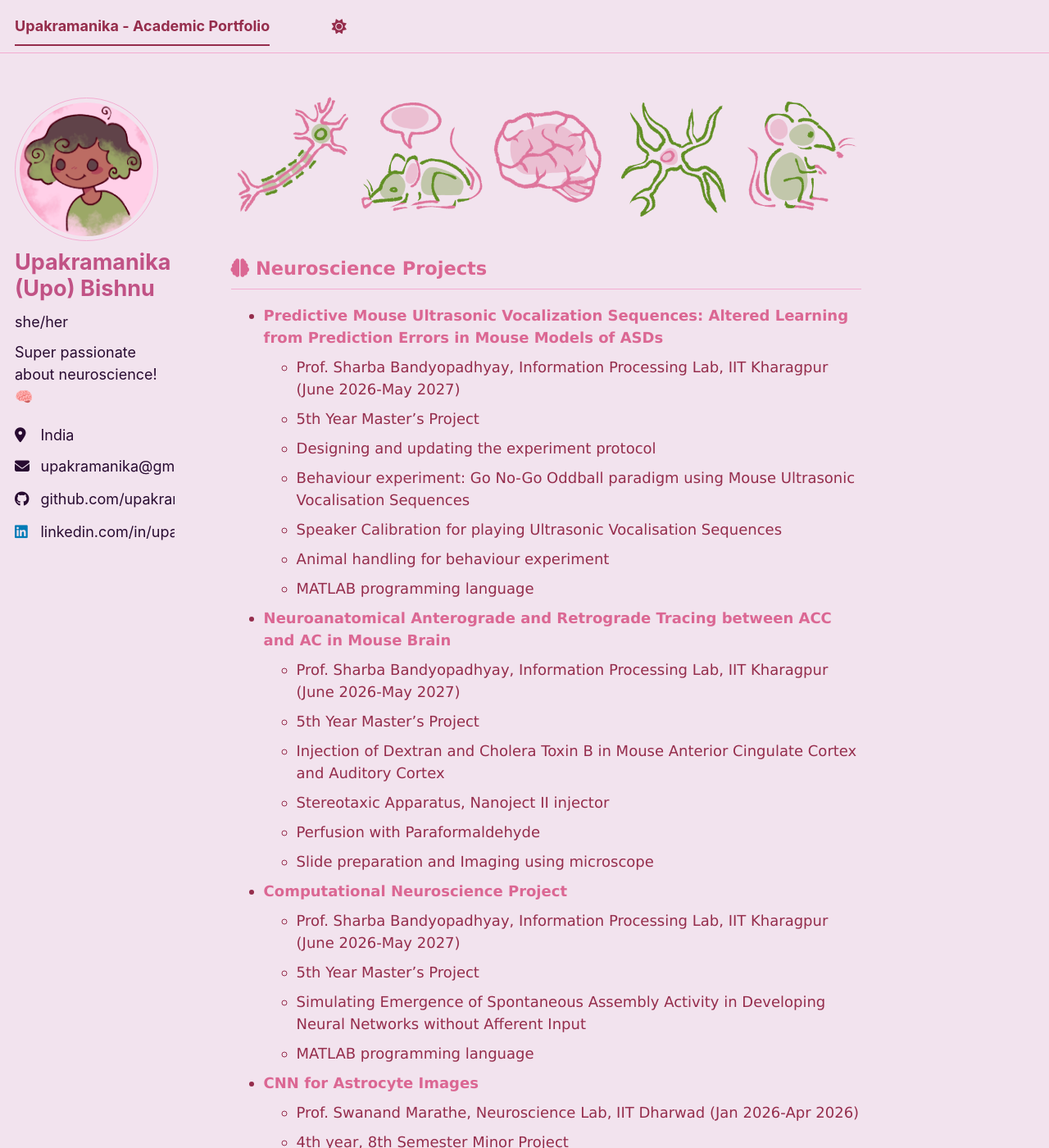
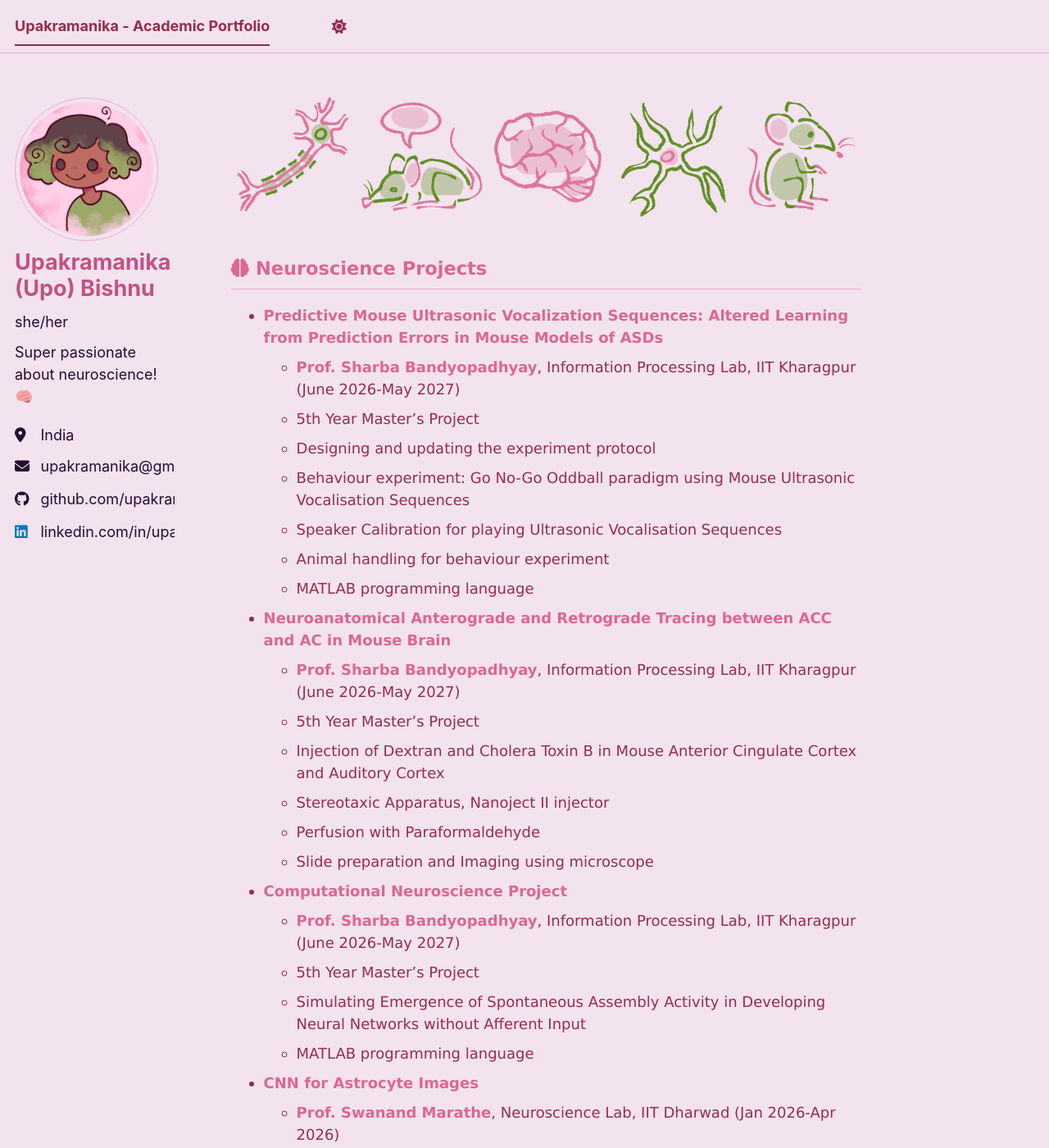
Before and after one commit to upakramanika/upakramanika.github.io, a Jekyll site: the page built from _pages/about.md, in a window 1280 px wide and 1400 px high. Shown: the whole window at 82% size. Built offline with Jekyll 4.4.1, drawn with Linux system fonts in a browser that asks for light colours; a style sheet for code colours, icons or effects is not loaded.

```diff
--- a/_pages/about.md
+++ b/_pages/about.md
@@ -9,7 +9,7 @@ permalink: /
 ## <i class="fas fa-brain"></i> Neuroscience Projects
 
 * **Predictive Mouse Ultrasonic Vocalization Sequences: Altered Learning from Prediction Errors in Mouse Models of ASDs**
-  * Prof. Sharba Bandyopadhyay, Information Processing Lab, IIT Kharagpur (June 2026-May 2027)
+  * **Prof. Sharba Bandyopadhyay**, Information Processing Lab, IIT Kharagpur (June 2026-May 2027)
   * 5th Year Master's Project
   * Designing and updating the experiment protocol
   * Behaviour experiment: Go No-Go Oddball paradigm using Mouse Ultrasonic Vocalisation Sequences
@@ -18,7 +18,7 @@ permalink: /
   * MATLAB programming language
 
 * **Neuroanatomical Anterograde and Retrograde Tracing between ACC and AC in Mouse Brain**
-  * Prof. Sharba Bandyopadhyay, Information Processing Lab, IIT Kharagpur (June 2026-May 2027)
+  * **Prof. Sharba Bandyopadhyay**, Information Processing Lab, IIT Kharagpur (June 2026-May 2027)
   * 5th Year Master's Project
   * Injection of Dextran and Cholera Toxin B in Mouse Anterior Cingulate Cortex and Auditory Cortex
   * Stereotaxic Apparatus, Nanoject II injector
@@ -26,13 +26,13 @@ permalink: /
   * Slide preparation and Imaging using microscope
 
 * **Computational Neuroscience Project**
-  * Prof. Sharba Bandyopadhyay, Information Processing Lab, IIT Kharagpur (June 2026-May 2027)
+  * **Prof. Sharba Bandyopadhyay**, Information Processing Lab, IIT Kharagpur (June 2026-May 2027)
   * 5th Year Master's Project
   * Simulating Emergence of Spontaneous Assembly Activity in Developing Neural Networks without Afferent Input
   * MATLAB programming language
 
 * **CNN for Astrocyte Images**
-  * Prof. Swanand Marathe, Neuroscience Lab, IIT Dharwad (Jan 2026-Apr 2026)
+  * **Prof. Swanand Marathe**, Neuroscience Lab, IIT Dharwad (Jan 2026-Apr 2026)
   * 4th year, 8th Semester Minor Project
   * Processed Astrocyte Images
   * Used K-means clustering
```
